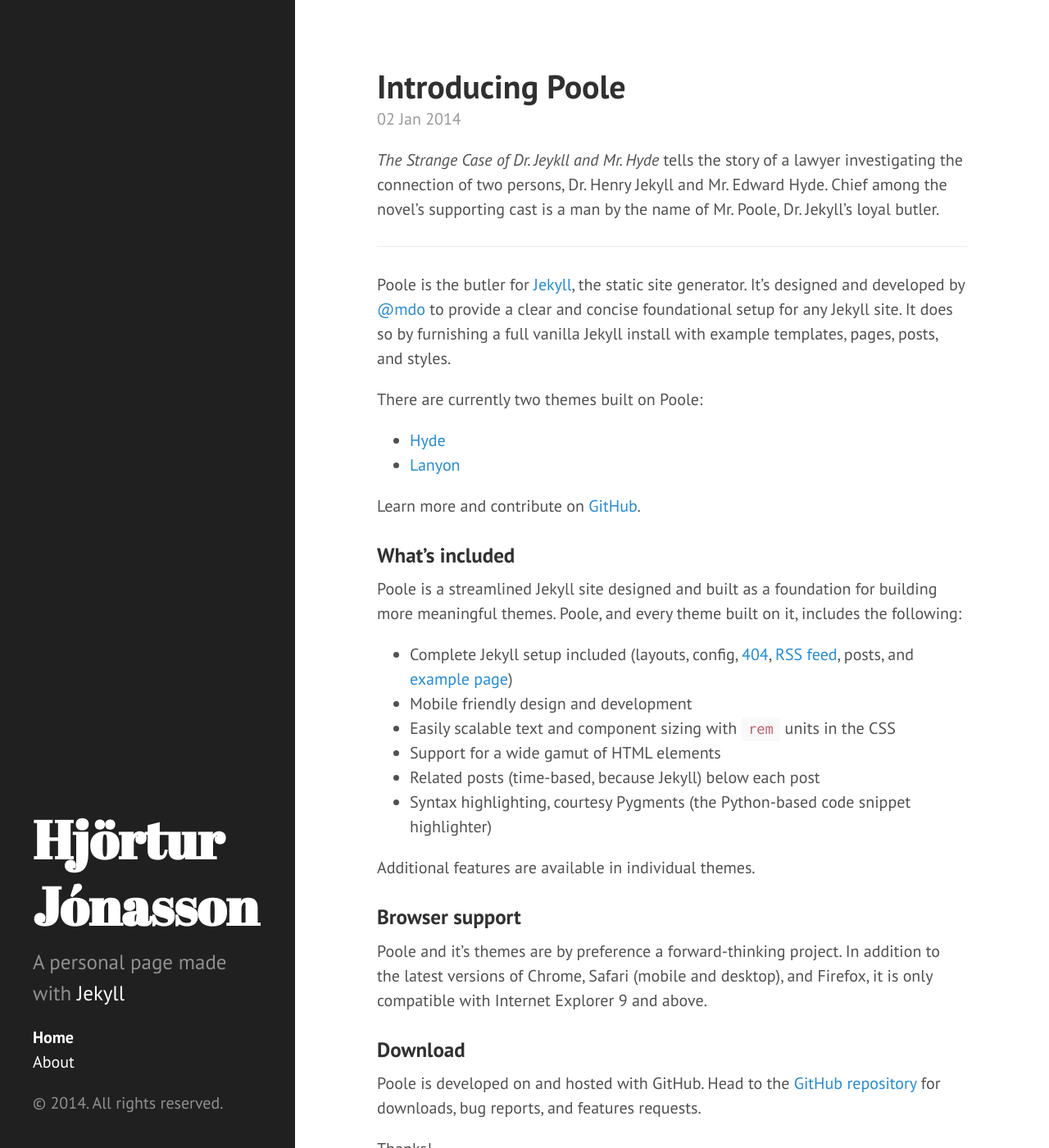
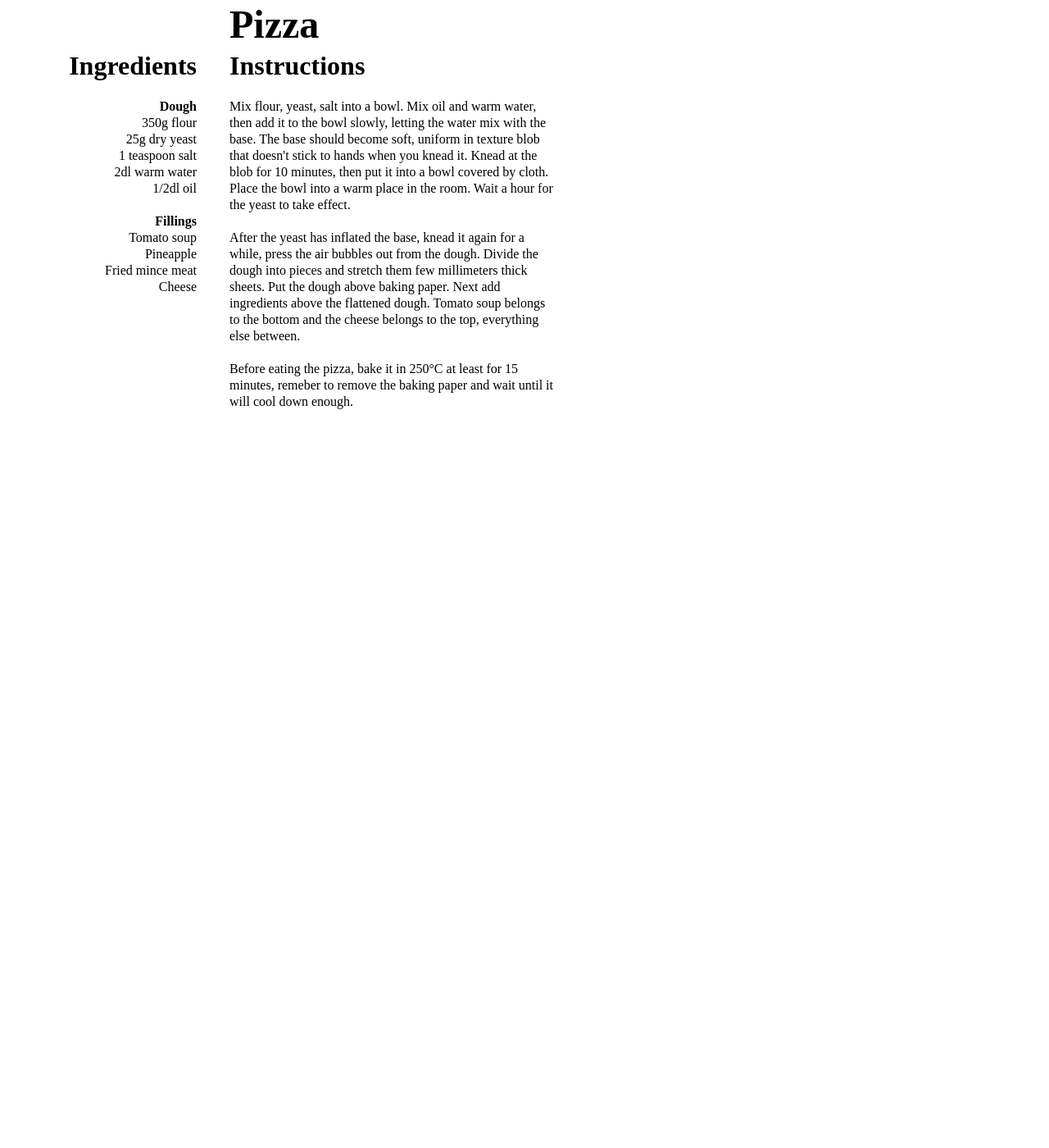
Before and after one commit to battletalks/battletalks.github.io, a Jekyll site: the page index.html, which Jekyll copies as it is, in a window 1280 px wide and 1400 px high. Shown: the whole window at 82% size. Built offline with Jekyll 4.4.1, drawn with Linux system fonts in a browser that asks for light colours; Markdown is read by kramdown in place of the engine named in the settings; the list of posts is cut into pages by our own code; some of the changed text lies outside the part shown.

Commit message:
Trying out gss

```diff
--- a/index.html
+++ b/index.html
@@ -1,4 +1,105 @@
----
+<!DOCTYPE html>
+<!-- saved from url=(0035)http://boxbase.org/gss-tests/pizza/ -->
+<html lang="en" class="gss-ready"><head><meta http-equiv="Content-Type" content="text/html; charset=UTF-8">
+    <meta charset="UTF-8">
+    <title></title>
+
+    <script>
+      GSS_CONFIG = {
+        worker: "https://github.com/the-gss/engine/blob/master/dist/worker.js"
+      }
+    </script>
+    <script src="gss.js"></script>
+    <script type="text/gss">
+        * { margin: 0; padding: 0;
+        }
+
+        [my-line-height] == 20;
+
+        h1 {
+            ::[line-height] == ::[font-size] * 1.25;
+            ::[line-height] == [my-line-height] * 3;
+        }
+
+        h2 {
+            ::[line-height] == ::[font-size] * 1.25;
+            ::[line-height] == [my-line-height] * 2;
+        }
+
+        h3 {
+            ::[line-height] == ::[font-size] * 1.25;
+            ::[line-height] == [my-line-height] * 1;
+            ::[margin-top]  == [my-line-height];
+        }
+
+        p {
+            ::[line-height] == ::[font-size] * 1.25;
+            ::[line-height] == [my-line-height];
+        }
+
+        #instructions p {
+            ::[margin-top]  == [my-line-height];
+        }
+
+        #heading {
+            display: block;
+            ::[height] == ::[intrinsic-height];
+            ::[left] == #instructions[left];
+        }
+
+        #ingredients {
+            display: block;
+            ::[width] == #instructions[width] / 2;
+            ::[left] == [my-line-height] * 2;
+            text-align: right;
+        }
+
+        #heading[top] == 0;
+
+        #instructions {
+            display: block;
+            ::[top]  == #ingredients[top] == #heading[bottom];
+            ::[left] == #ingredients[right] + [my-line-height] * 2;
+            ::[width] == 400;
+        }
+
+
+    </script>
+</head>
+<body data-gss-id="1" style="box-sizing: border-box;">
+
+    <div id="recipe">
+        <div id="heading" data-gss-id="heading" style="box-sizing: border-box; position: absolute; margin: 0px; top: 0px; left: 0px; -webkit-transform: matrix3d(1, 0, 0, 0, 0, 1, 0, 0, 0, 0, 1, 0, 280, 0, 0, 1);">
+            <h1 data-gss-id="2" style="box-sizing: border-box; font-size: 48px; line-height: 60px;">Pizza</h1>
+        </div>
+
+        <div id="ingredients" data-gss-id="ingredients" style="box-sizing: border-box; position: absolute; margin: 0px; top: 0px; left: 0px; -webkit-transform: matrix3d(1, 0, 0, 0, 0, 1, 0, 0, 0, 0, 1, 0, 40, 60, 0, 1); width: 200px;">
+            <h2 data-gss-id="3" style="box-sizing: border-box; font-size: 32px; line-height: 40px;">Ingredients</h2>
+            <h3 data-gss-id="5" style="box-sizing: border-box; font-size: 16px; line-height: 20px; margin-top: 20px;">Dough</h3>
+                <p data-gss-id="7" style="box-sizing: border-box; font-size: 16px; line-height: 20px;">350g flour</p>
+                <p data-gss-id="8" style="box-sizing: border-box; font-size: 16px; line-height: 20px;">25g dry yeast</p>
+                <p data-gss-id="9" style="box-sizing: border-box; font-size: 16px; line-height: 20px;">1 teaspoon salt</p>
+                <p data-gss-id="10" style="box-sizing: border-box; font-size: 16px; line-height: 20px;">2dl warm water</p>
+                <p data-gss-id="11" style="box-sizing: border-box; font-size: 16px; line-height: 20px;">1/2dl oil</p>
+            <h3 data-gss-id="6" style="box-sizing: border-box; font-size: 16px; line-height: 20px; margin-top: 20px;">Fillings</h3>
+                <p data-gss-id="12" style="box-sizing: border-box; font-size: 16px; line-height: 20px;">Tomato soup</p>
+                <p data-gss-id="13" style="box-sizing: border-box; font-size: 16px; line-height: 20px;">Pineapple</p>
+                <p data-gss-id="14" style="box-sizing: border-box; font-size: 16px; line-height: 20px;">Fried mince meat</p>
+                <p data-gss-id="15" style="box-sizing: border-box; font-size: 16px; line-height: 20px;">Cheese</p>
+        </div>
+        <div id="instructions" data-gss-id="instructions" style="box-sizing: border-box; position: absolute; margin: 0px; top: 0px; left: 0px; -webkit-transform: matrix3d(1, 0, 0, 0, 0, 1, 0, 0, 0, 0, 1, 0, 280, 60, 0, 1); width: 400px;">
+            <h2 data-gss-id="4" style="box-sizing: border-box; font-size: 32px; line-height: 40px;">Instructions</h2>
+            <p data-gss-id="16" style="box-sizing: border-box; font-size: 16px; line-height: 20px; margin-top: 20px;">Mix flour, yeast, salt into a bowl. Mix oil and warm water, then add it to the bowl slowly, letting the water mix with the base. The base should become soft, uniform in texture blob that doesn't stick to hands when you knead it. Knead at the blob for 10 minutes, then put it into a bowl covered by cloth. Place the bowl into a warm place in the room. Wait a hour for the yeast to take effect.</p>
+            <p data-gss-id="17" style="box-sizing: border-box; font-size: 16px; line-height: 20px; margin-top: 20px;">After the yeast has inflated the base, knead it again for a while, press the air bubbles out from the dough. Divide the dough into pieces and stretch them few millimeters thick sheets. Put the dough above baking paper. Next add ingredients above the flattened dough. Tomato soup belongs to the bottom and the cheese belongs to the top, everything else between.</p>
+            <p data-gss-id="18" style="box-sizing: border-box; font-size: 16px; line-height: 20px; margin-top: 20px;">Before eating the pizza, bake it in 250°C at least for 15 minutes, remeber to remove the baking paper and wait until it will cool down enough.</p>
+        </div>
+    </div>
+
+
+<style id="gss-css-dump-1">*{margin:0;padding:0;}#heading{display:block;}#ingredients{display:block;text-align:right;}#instructions{display:block;}</style></body></html>
+
+
+<!-----
 layout: default
 title: Home
 ---
@@ -34,4 +135,4 @@
   {% else %}
     <span class="pagination-item newer">Newer</span>
   {% endif %}
-</div>
+</div>-->
```
